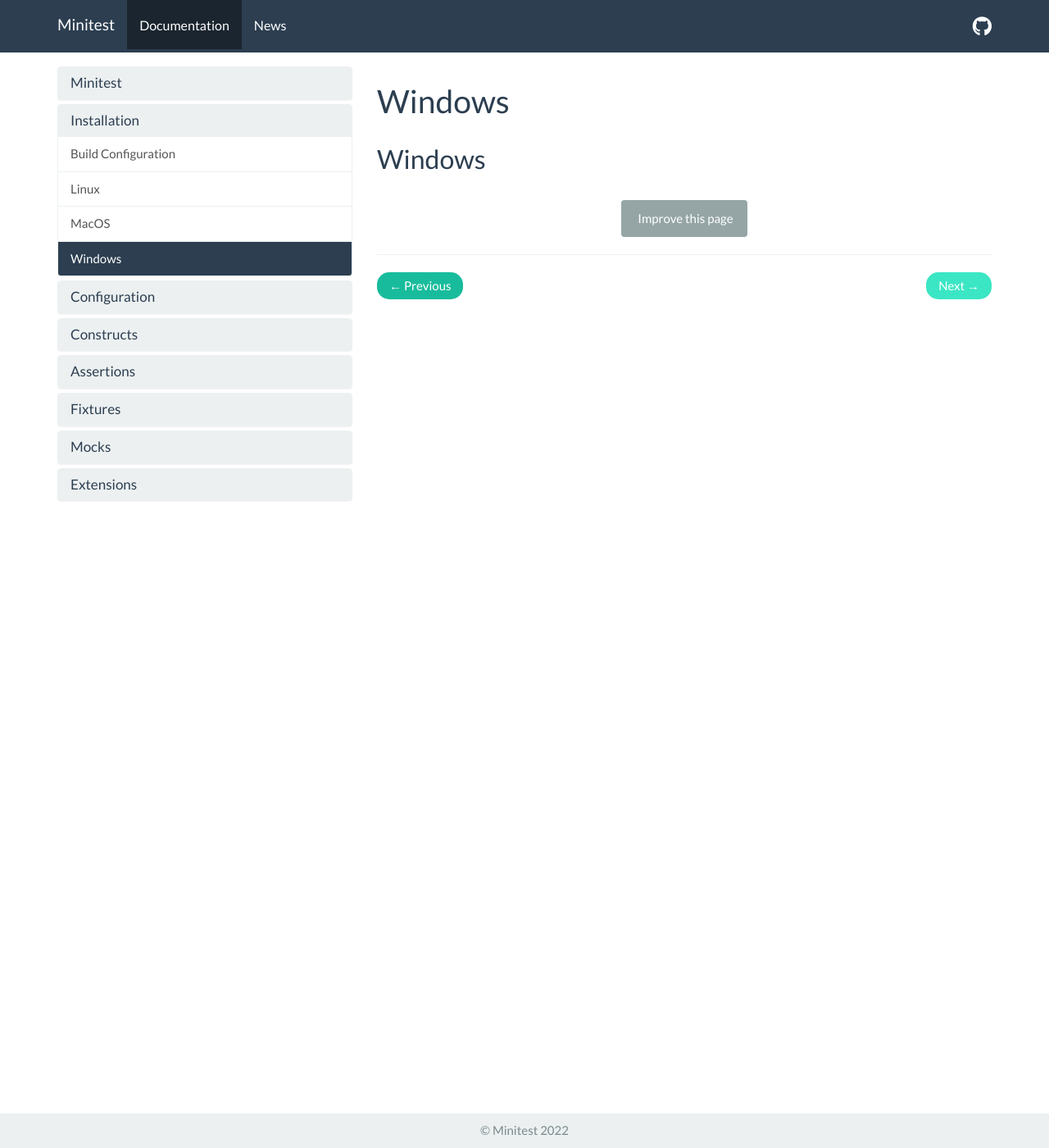
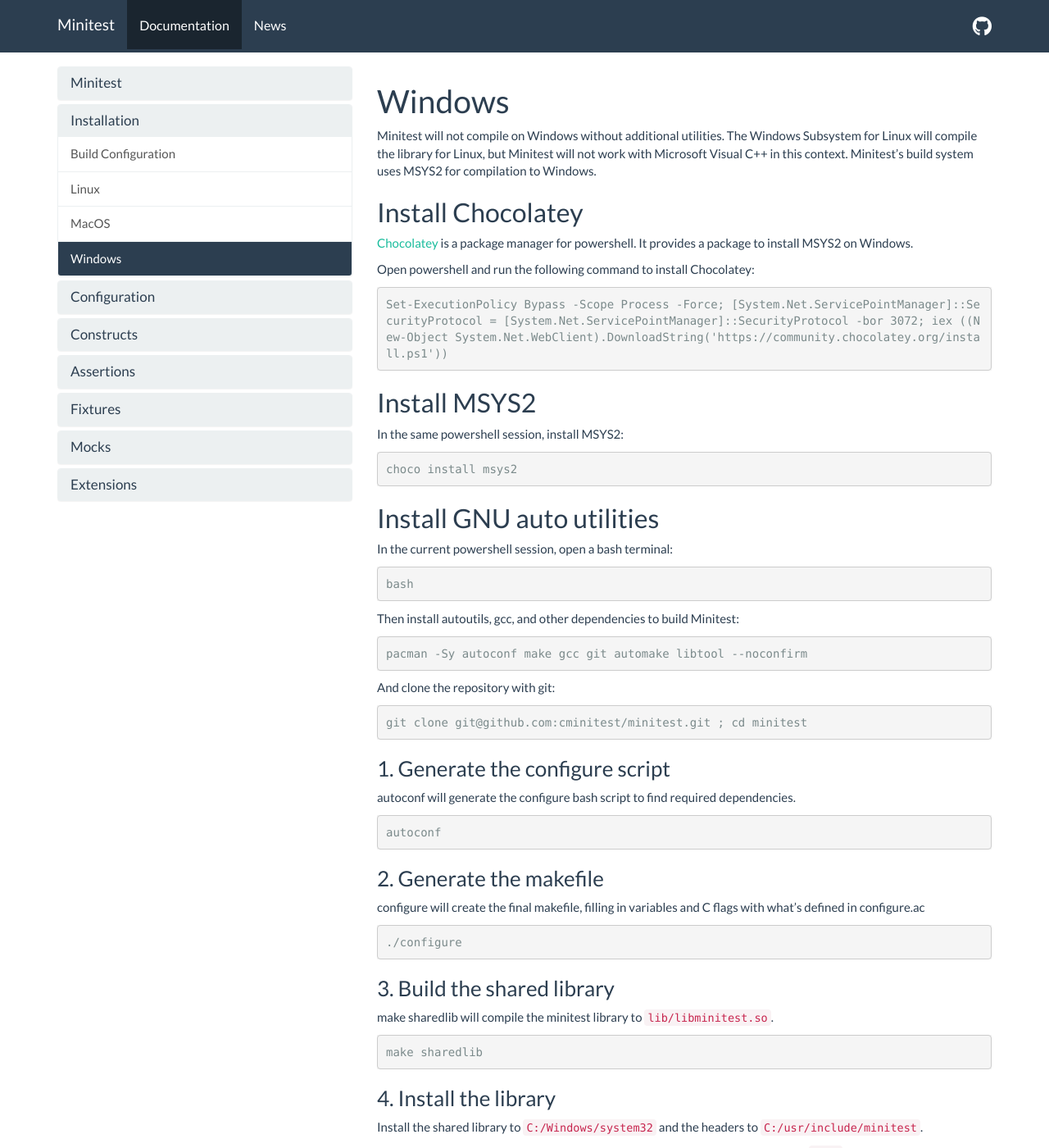
Before and after one commit to cminitest/cminitest.github.io, a Jekyll site: the page built from _docs/installation/install-windows.md, in a window 1280 px wide and 1400 px high. Shown: the whole window at 82% size. Built offline with Jekyll 4.4.1, drawn with Linux system fonts in a browser that asks for light colours; nearby versions of some CDN libraries; some of the changed text lies outside the part shown.

Commit message:
Add windows

````diff
--- a/_docs/installation/install-windows.md
+++ b/_docs/installation/install-windows.md
@@ -3,4 +3,91 @@
 permalink: /docs/install-windows/
 ---
 
-## Windows
+Minitest will not compile on Windows without additional utilities. The Windows Subsystem for Linux will compile the library for Linux, but Minitest will not work with Microsoft Visual C++ in this context. Minitest's build system uses MSYS2 for compilation to Windows.
+
+## Install Chocolatey
+
+<a href="https://chocolatey.org/install#individual" target="_blank">Chocolatey<a/> is a package manager for powershell. It provides a package to install MSYS2 on Windows.
+
+Open powershell and run the following command to install Chocolatey:
+
+```
+Set-ExecutionPolicy Bypass -Scope Process -Force; [System.Net.ServicePointManager]::SecurityProtocol = [System.Net.ServicePointManager]::SecurityProtocol -bor 3072; iex ((New-Object System.Net.WebClient).DownloadString('https://community.chocolatey.org/install.ps1'))
+```
+
+## Install MSYS2
+
+In the same powershell session, install MSYS2:
+
+```
+choco install msys2
+```
+
+## Install GNU auto utilities
+
+In the current powershell session, open a bash terminal:
+
+```
+bash
+```
+
+Then install autoutils, gcc, and other dependencies to build Minitest:
+
+```
+pacman -Sy autoconf make gcc git automake libtool --noconfirm
+```
+
+And clone the repository with git:
+
+```
+git clone git@github.com:cminitest/minitest.git ; cd minitest
+```
+
+### 1. Generate the configure script
+
+autoconf will generate the configure bash script to find required dependencies.
+
+```bash
+autoconf
+```
+
+### 2. Generate the makefile
+
+configure will create the final makefile, filling in variables and C flags with what's defined in configure.ac
+
+```bash
+./configure
+```
+
+### 3. Build the shared library
+
+make sharedlib will compile the minitest library to `lib/libminitest.so`.
+
+```bash
+make sharedlib
+```
+
+### 4. Install the library
+
+Install the shared library to `C:/Windows/system32` and the headers to `C:/usr/include/minitest`.
+
+**NOTE:** You may have to change the includes path to something registered in your `PATH` variable.
+
+```bash
+make install
+```
+
+### 5. Build and run the test suite
+
+
+```bash
+make tests ; ./bin/testsuite.exe
+```
+
+### 6. Alternative
+
+The default make command will run all of the above commands. Use only after reviewing the generated Makefile.
+
+```bash
+make
+```
````
Also changed, not shown: _docs/installation/install-macos.md (+1 -1 lines).
